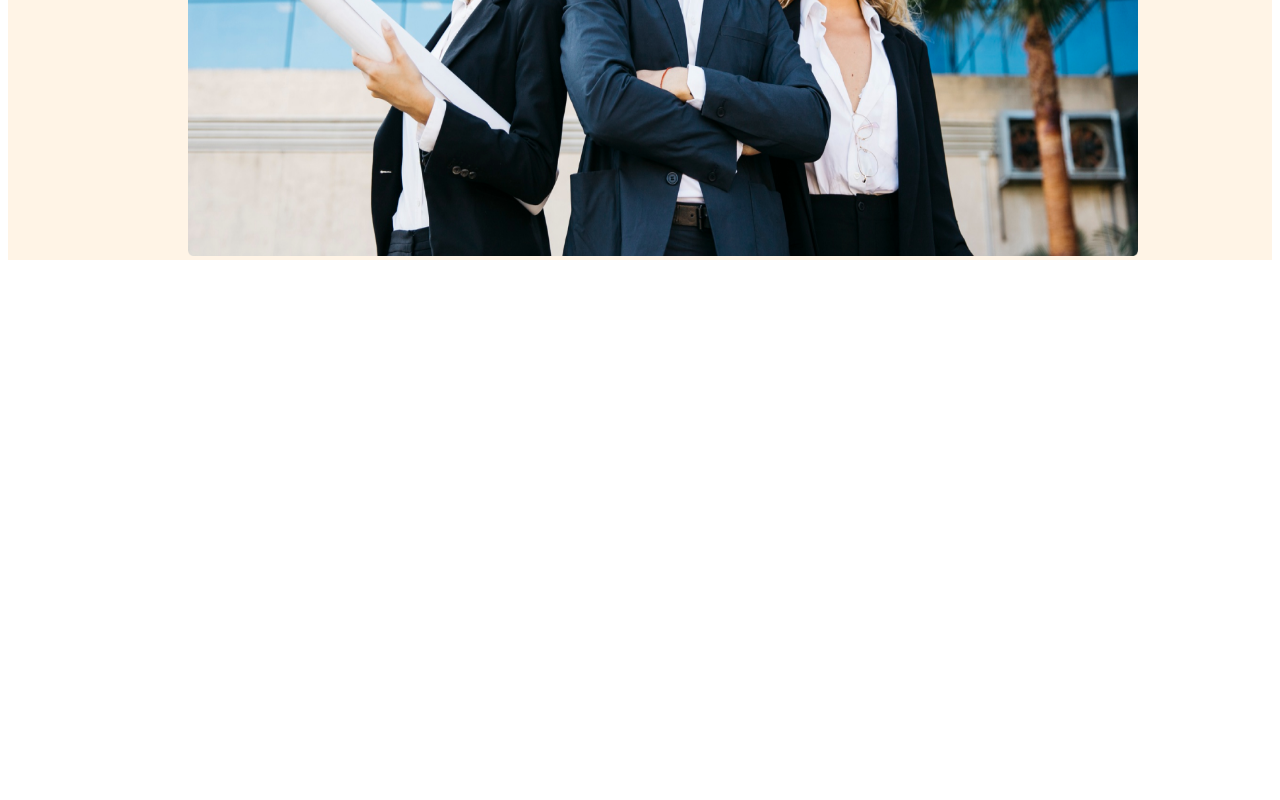
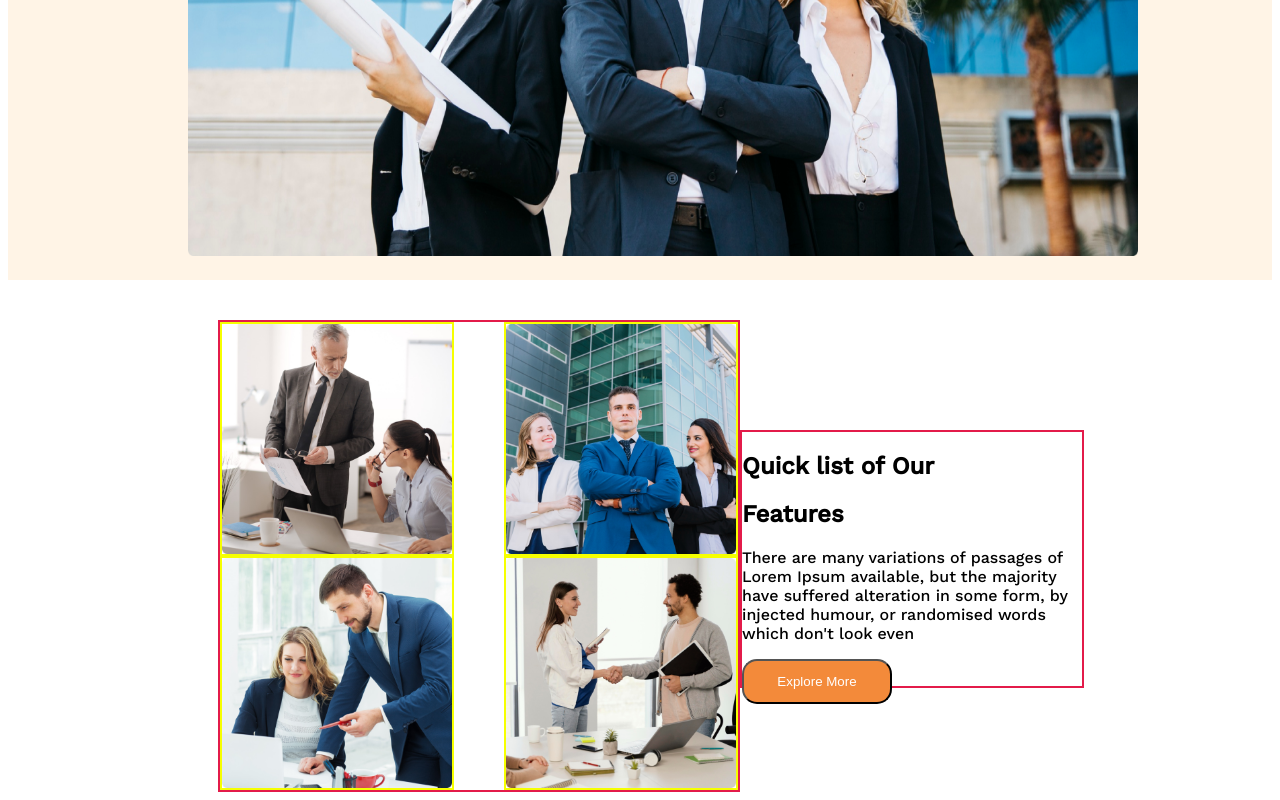
Before and after one commit to soumik004/pg-architects, a plain HTML site: page index.html in a window 1280 px wide. Shown: the part 664-1464 px from the top of the page. Before the commit the page ends 932 px from the top, so only its background shows below. Drawn offline with nearby package versions, Linux system fonts and the light colour scheme.

Commit message:
feature part

```diff
--- a/index.html
+++ b/index.html
@@ -40,6 +40,34 @@
             </div>
         </section>
         <!--=================== features part ================== -->
+        <section class="features">
+
+                <div>
+                    <div class="feature">
+                    <img src="images/team1.png" alt="">
+                    <img src="images/team2.png" alt="">
+                    <img src="images/team3.png" alt="">
+                    <img src="images/team4.png" alt="">
+                </div>
+                </div>
+            <div>
+                    <div class="feature-info">
+                        <div class="feature-title"> <h1>Quick list of Our</h1>
+                           <h1>Features</h1>
+                            <p>There are many variations of passages of Lorem Ipsum available, but the majority have suffered alteration in some form, by injected humour, or randomised words which don't look even</p>
+                        </div>
+                        <div class="button1">
+                            <button>Explore More</button>
+                        </div>
+                       </div>
+                </div>
+                </div>
+
+
+
+
+
+        </section>
 
     </main>
     <footer>
--- a/style/style.css
+++ b/style/style.css
@@ -76,5 +76,33 @@ button{
 .brand-banner img{
     width: 950px;
     height: 550px;
+    margin-bottom: 20px;
     margin-left: 180px
 }
+/*===================== style for feature part ================ */
+.features{
+  display: flex;
+  justify-content: space-between;
+
+}
+.feature{
+
+    margin-left: 210px;
+    margin-top: 40px;
+    display: grid;
+    grid-template-columns: repeat(2, 1fr);
+    column-gap: 50px;
+    border: 2px solid rgb(227, 27, 74);
+}
+.feature img{
+    width: 230px;
+    height: 230px;
+    border: 2px solid rgb(246, 255, 0);
+}
+.feature-info{
+    width: 340px;
+    height: 254px;
+    margin-top: 150px;
+    margin-right: 200px;
+    border: 2px solid rgb(227, 27, 74);
+}
```
